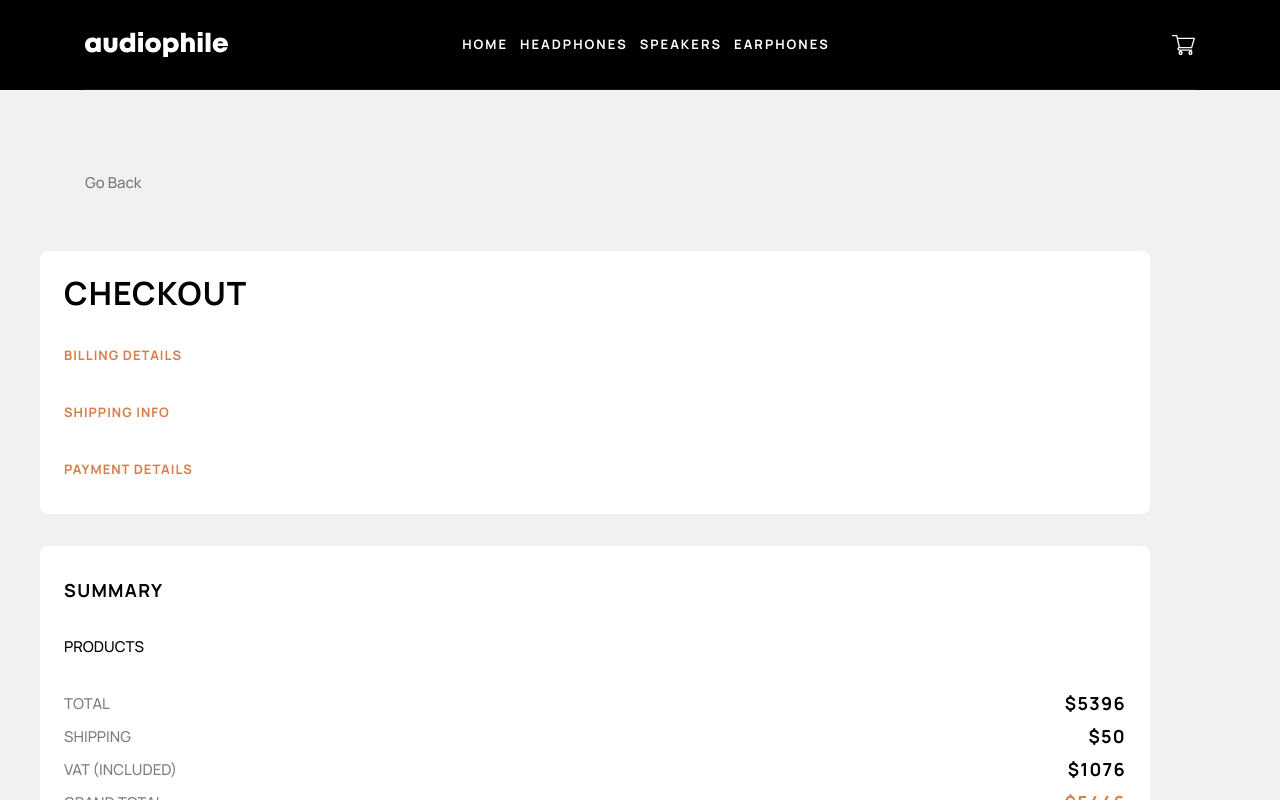
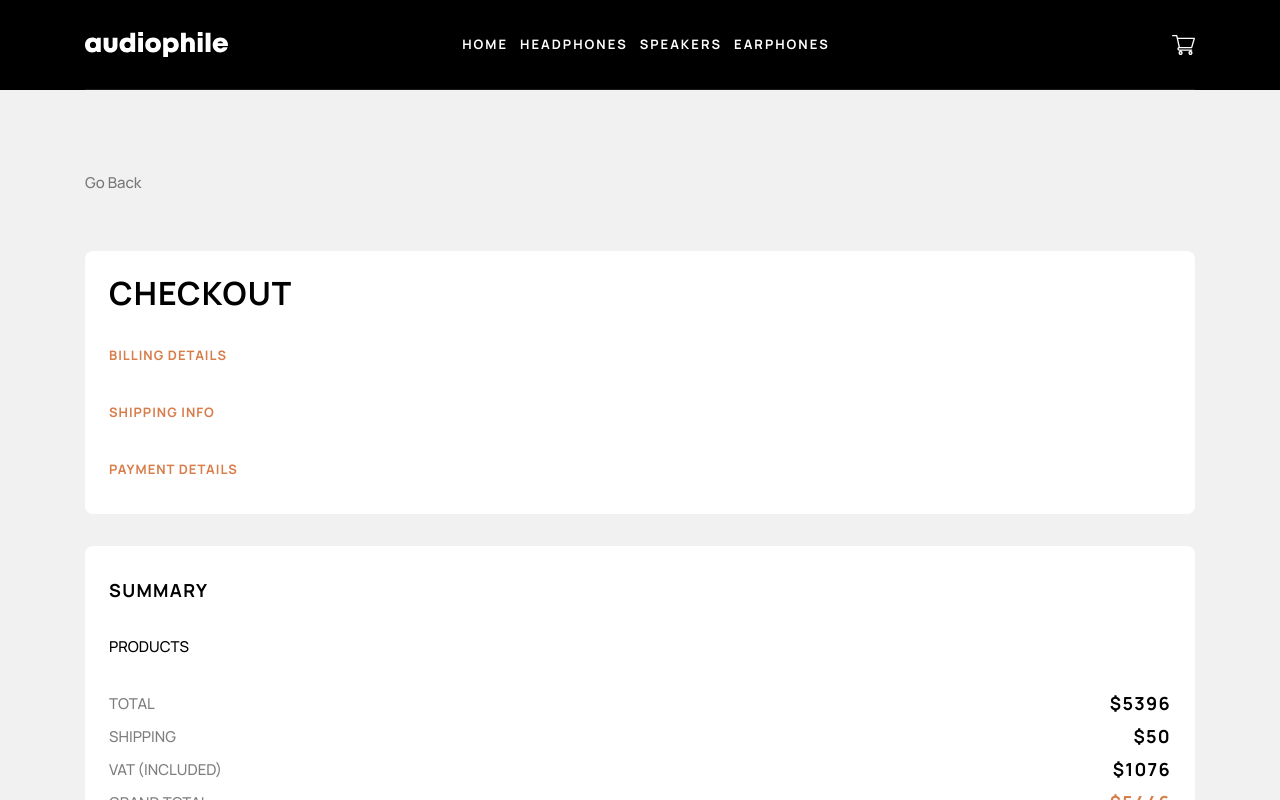
Before and after one commit to scottmotion/audiophile-ecommerce, a React (Vite) app: page /audiophile-ecommerce/checkout in a window 1280 px wide. Shown: the top 800 px of the page. Built offline with nearby package versions, Linux system fonts and the light colour scheme.

Commit message:
Update Checkout.tsx

```diff
--- a/src/pages/Checkout.tsx
+++ b/src/pages/Checkout.tsx
@@ -11,7 +11,7 @@ export default function Checkout() {
           </Link>
         </div>
       </nav>
-      <main className="flex w-full flex-col gap-[2rem] bg-light-grey px-6 pb-24 md:px-10 md:pb-[7.25rem] lg:pb-[8.75rem]">
+      <main className="flex w-full flex-col items-center gap-[2rem] bg-light-grey px-6 pb-24 md:px-10 md:pb-[7.25rem] lg:pb-[8.75rem]">
         <section className="flex w-full max-w-content flex-col gap-8 rounded-lg bg-white px-6 pb-8 pt-6">
           <h1 className="heading-5 md:heading-4">Checkout</h1>
           <div>
```
